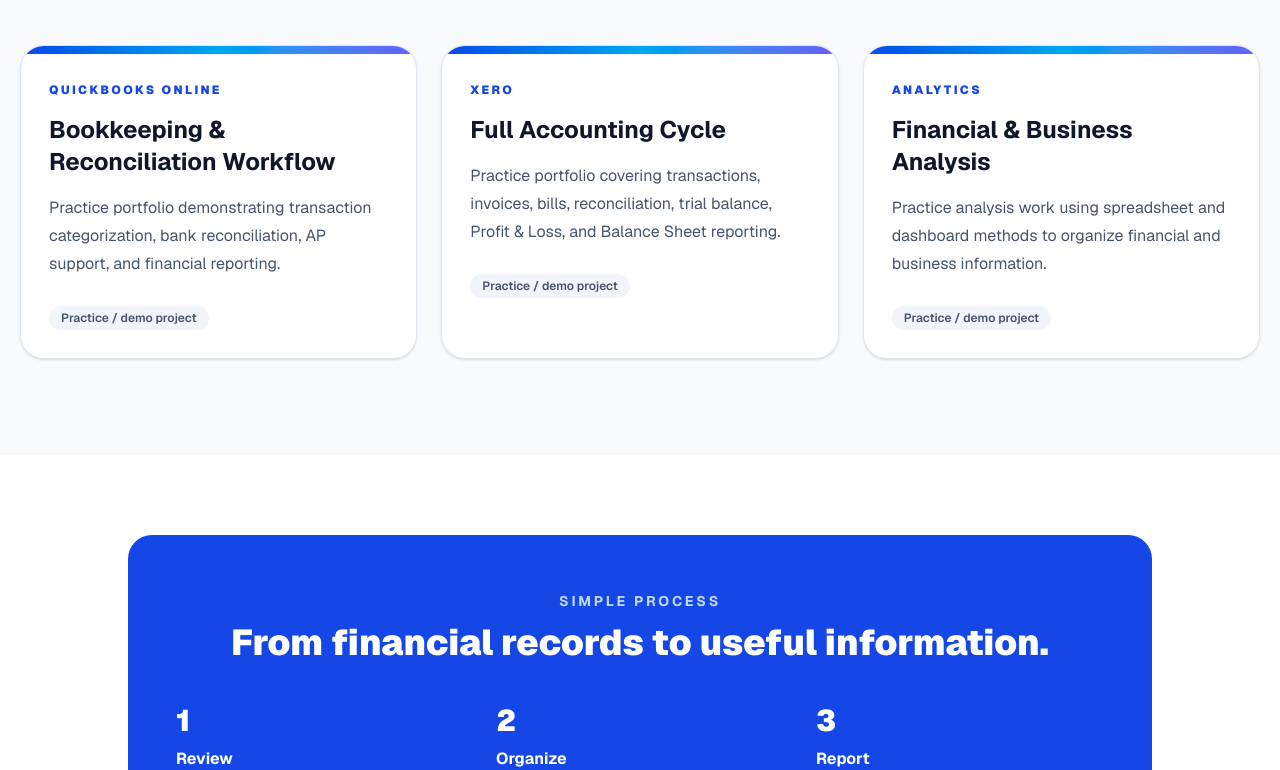
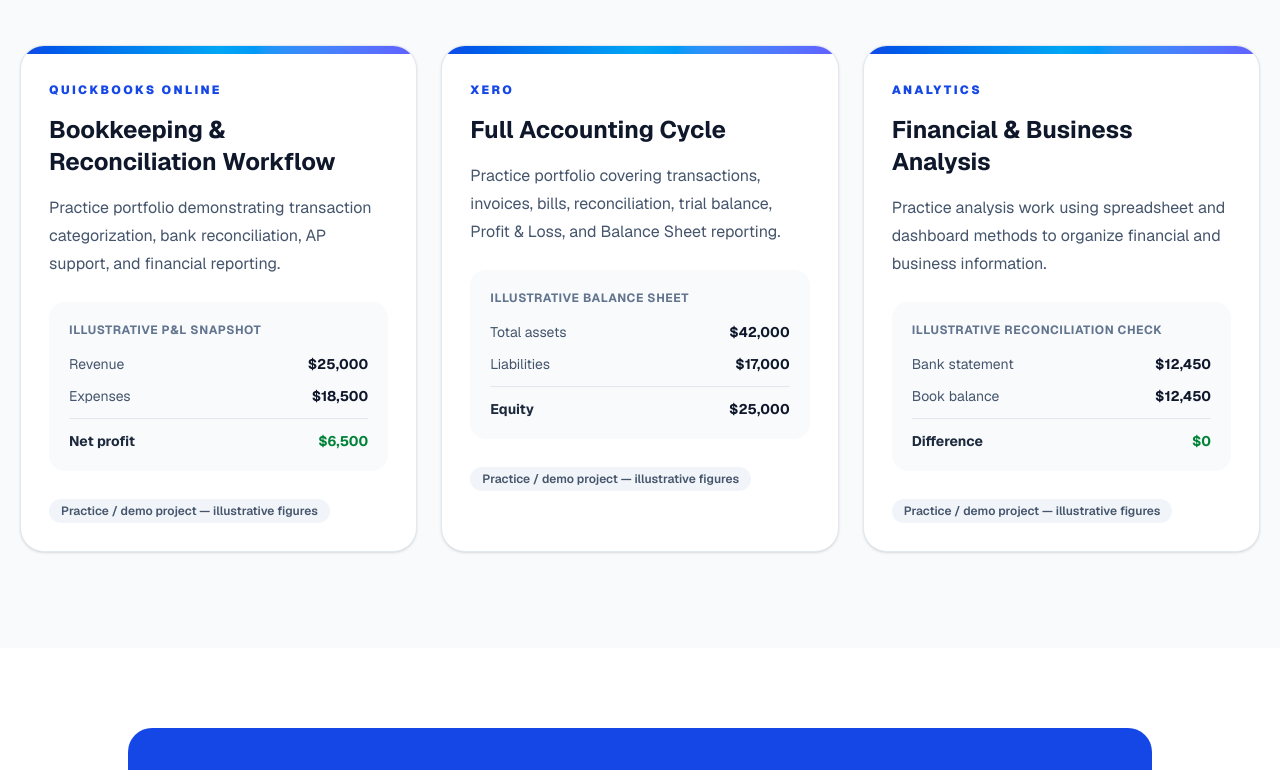
Before and after one commit to hvachemgamot5/ApexBusinessSolutions, a Next.js app: page / in a window 1280 px wide. Shown: the part 5539-6309 px from the top of the page. Built offline with nearby package versions, Linux system fonts and the light colour scheme.

Commit message:
Add illustrative report previews to portfolio

```diff
--- a/app/page.tsx
+++ b/app/page.tsx
@@ -312,7 +312,37 @@ export default function Home() {
                   <p className="text-xs font-black tracking-[.2em] text-blue-700">{item.tag}</p>
                   <h3 className="mt-4 text-2xl font-bold">{item.title}</h3>
                   <p className="mt-4 leading-7 text-slate-600">{item.text}</p>
-                  <span className="mt-7 inline-block rounded-full bg-slate-100 px-3 py-1 text-xs font-semibold text-slate-600">Practice / demo project</span>
+                  {item.tag === "QUICKBOOKS ONLINE" && (
+                    <div className="mt-6 rounded-2xl bg-slate-50 p-5">
+                      <p className="text-xs font-bold uppercase tracking-wider text-slate-500">Illustrative P&amp;L snapshot</p>
+                      <div className="mt-4 space-y-3 text-sm">
+                        <div className="flex justify-between"><span className="text-slate-600">Revenue</span><strong>$25,000</strong></div>
+                        <div className="flex justify-between"><span className="text-slate-600">Expenses</span><strong>$18,500</strong></div>
+                        <div className="flex justify-between border-t border-slate-200 pt-3"><span className="font-bold text-slate-800">Net profit</span><strong className="text-green-700">$6,500</strong></div>
+                      </div>
+                    </div>
+                  )}
+                  {item.tag === "XERO" && (
+                    <div className="mt-6 rounded-2xl bg-slate-50 p-5">
+                      <p className="text-xs font-bold uppercase tracking-wider text-slate-500">Illustrative balance sheet</p>
+                      <div className="mt-4 space-y-3 text-sm">
+                        <div className="flex justify-between"><span className="text-slate-600">Total assets</span><strong>$42,000</strong></div>
+                        <div className="flex justify-between"><span className="text-slate-600">Liabilities</span><strong>$17,000</strong></div>
+                        <div className="flex justify-between border-t border-slate-200 pt-3"><span className="font-bold text-slate-800">Equity</span><strong>$25,000</strong></div>
+                      </div>
+                    </div>
+                  )}
+                  {item.tag === "ANALYTICS" && (
+                    <div className="mt-6 rounded-2xl bg-slate-50 p-5">
+                      <p className="text-xs font-bold uppercase tracking-wider text-slate-500">Illustrative reconciliation check</p>
+                      <div className="mt-4 space-y-3 text-sm">
+                        <div className="flex justify-between"><span className="text-slate-600">Bank statement</span><strong>$12,450</strong></div>
+                        <div className="flex justify-between"><span className="text-slate-600">Book balance</span><strong>$12,450</strong></div>
+                        <div className="flex justify-between border-t border-slate-200 pt-3"><span className="font-bold text-slate-800">Difference</span><strong className="text-green-700">$0</strong></div>
+                      </div>
+                    </div>
+                  )}
+                  <span className="mt-7 inline-block rounded-full bg-slate-100 px-3 py-1 text-xs font-semibold text-slate-600">Practice / demo project — illustrative figures</span>
                 </div>
               </article>
             ))}
```
